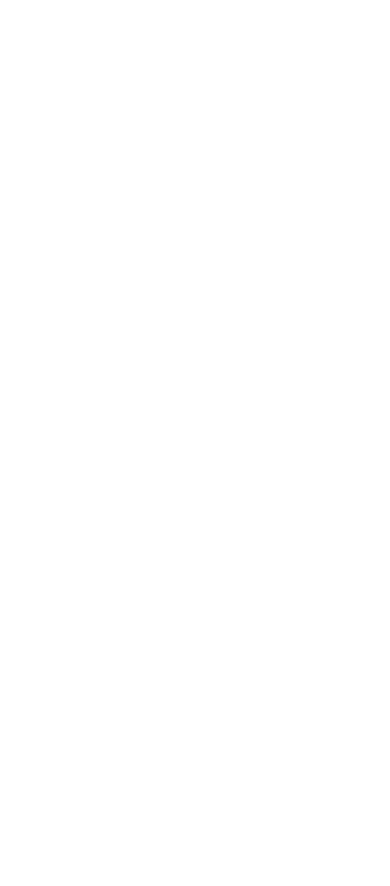
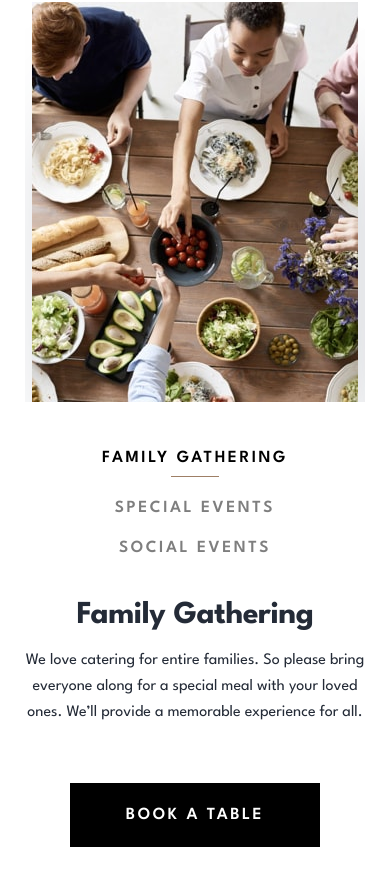
Before and after one commit to AristarhMD/dine-restaurant-website, a React (Vite) app: page / in a window 390 px wide. Shown: the part 3964-4850 px from the top of the page. Before the commit the page ends 3886 px from the top, so only its background shows below. Built offline with nearby package versions, Linux system fonts and the light colour scheme.

Commit message:
Slider section creation
Was created SliderSection componenet, responsive with all functionality.

```diff
--- a/src/components/App.jsx
+++ b/src/components/App.jsx
@@ -1,6 +1,7 @@
 import HeroSection from "./mainpage/HeroSection";
 import MenuSection from "./mainpage/MenuSection";
 import Presentation from "./mainpage/Presentation";
+import SliderSection from "./mainpage/SliderSection";
 
 function App() {
   return (
@@ -8,6 +9,7 @@ function App() {
       <HeroSection />
       <Presentation />
       <MenuSection />
+      <SliderSection />
     </>
   );
 }
--- a/src/components/mainpage/MenuSection.jsx
+++ b/src/components/mainpage/MenuSection.jsx
@@ -3,7 +3,7 @@ import Dishes from "../reusable/Dishes";
 
 export default function MenuSection() {
   return (
-    <section className="bg-neutral-900 w-full py-21.75 md:py-24.25 xl:pb-30 xl:pt-50 xl:-mt-20">
+    <section className="bg-neutral-900 w-full py-21.75 md:py-24.25 xl:pb-30 xl:pt-50 xl:-mt-20 overflow-hidden">
       <div className="mx-auto w-[87.2%] md:w-[74.60%] xl:w-[77.08%] flex flex-col items-center gap-20 md:gap-12 xl:gap-31.25 xl:flex-row xl:justify-between  ">
         {/* Header of the section */}
         <header className="text-neutral-0 text-center xl:text-left xl:self-start  xl:basis-115 xl:shrink-0">
--- /dev/null
+++ b/src/components/mainpage/SliderSection.jsx
@@ -0,0 +1,116 @@
+import { useState } from "react";
+import Button from "../reusable/Button.jsx";
+import LinesBlock from "../reusable/LinesBlock.jsx";
+import Rectangle from "../reusable/Rectangle.jsx";
+
+export default function SliderSection() {
+  const [activeSlide, setActiveSlid] = useState(0);
+  const data = [
+    {
+      mobImg: "/images/slider/family-gathering-mobile.jpg",
+      tabImg:
+        "/images/slider/family-gathering-tablet.jpg , /images/slider/family-gathering-tablet@2x.jpg ",
+      deskImg:
+        "/images/slider/family-gathering-desktop.jpg , /images/slider/family-gathering-desktop@2x.jpg",
+      altText:
+        "Photo of the table with food and an group of firends that eat together.",
+      header: "Family Gathering",
+      content:
+        "We love catering for entire families. So please bring everyone along for a special meal with your loved ones. We’ll provide a memorable experience for all.",
+    },
+    {
+      mobImg: "/images/slider/special-events-mobile.jpg",
+      tabImg:
+        "/images/slider/special-events-tablet.jpg , /images/slider/special-events-tablet@2x.jpg ",
+      deskImg:
+        "/images/slider/special-events-desktop.jpg , /images/slider/special-events-desktop@2x.jpg",
+      altText: "Photo of the friends reniunion around the table.",
+      header: "Special Events",
+      content:
+        "Whether it’s a romantic dinner or special date you’re celebrating with others we’ll look after you. We’ll be sure to mark your special date with an unforgettable meal.",
+    },
+    {
+      mobImg: "/images/slider/social-events-mobile.jpg",
+      tabImg:
+        "/images/slider/social-events-tablet.jpg , /images/slider/social-events-tablet@2x.jpg ",
+      deskImg:
+        "/images/slider/social-events-desktop.jpg , /images/slider/social-events-desktop@2x.jpg",
+      altText:
+        "Photo of the table with food and an group of firends that eat together.",
+      header: "Social Events",
+      content:
+        "Are you looking to have a larger social event? No problem! We’re more than happy to cater for big parties. We’ll work with you to make your event a hit with everyone.",
+    },
+  ];
+
+  const handleChangeSlide = (id) => {
+    if (activeSlide === id) return;
+    setActiveSlid(id);
+  };
+  return (
+    <section className="pt-20 pb-24 md:py-30 xl:py-40 relative">
+      <Rectangle style="invisible md:visible rounded-tr-[100px] absolute -z-1 top-0 right-[50.78%] xl:right-[62.15%]" />
+      <div className="mx-auto w-[87.2%] md:w-[89.71%] xl:w-[77.08%] grid grid-cols-1 xl:grid-cols-[540px_445px] xl:grid-rows-[min-content_min-content] xl:gap-x-31.25 relative">
+        <LinesBlock style="invisible md:visible absolute z-1 -top-9.5 right-[76.6%] xl:right-auto xl:-left-[4%]" />
+        <div className="mb-12 md:mb-14 xl:mb-0 xl:col-start-1 xl:row-start-1 xl:row-span-2 overflow-hidden">
+          <div
+            className="flex "
+            style={{ transform: `translateX(-${activeSlide * 100}%)` }}
+          >
+            {data.map((slide, idx) => (
+              <div className="w-full shrink-0 relative" key={idx}>
+                <picture>
+                  <source media="(min-width: 1280px)" srcSet={slide.deskImg} />
+                  <source media="(min-width: 768px)" srcSet={slide.tabImg} />
+                  <img
+                    src={slide.mobImg}
+                    alt={slide.altText}
+                    className="shadow-presentation mx-auto"
+                  />
+                </picture>
+              </div>
+            ))}
+          </div>
+        </div>
+        <div className="flex flex-col md:flex-row xl:flex-col md:items-center md:justify-around xl:justify-start xl:items-start gap-6 md:gap-2.5 xl:gap-8 preset-5 mb-10 md:mb-17.25 xl:mb-0 xl:row-start-2">
+          <button
+            className={`cursor-pointer opacity-50 ${activeSlide === 0 ? "active-slide" : ""}`}
+            onClick={() => handleChangeSlide(0)}
+          >
+            FAMILY GATHERING
+          </button>
+          <button
+            className={`cursor-pointer opacity-50 ${activeSlide === 1 ? "active-slide" : ""}`}
+            onClick={() => handleChangeSlide(1)}
+          >
+            SPECIAL EVENTS
+          </button>
+          <button
+            className={`cursor-pointer opacity-50 ${activeSlide === 2 ? "active-slide" : ""}`}
+            onClick={() => handleChangeSlide(2)}
+          >
+            SOCIAL EVENTS
+          </button>
+        </div>
+
+        <div className="md:w-[66.32%] xl:w-full md:mx-auto xl:ml-0 flex flex-col items-center xl:items-start xl:row-start-1 xl:pt-18.25 overflow-hidden">
+          <div
+            className="flex "
+            style={{ transform: `translateX(-${activeSlide * 100}%)` }}
+          >
+            {data.map((slide, idx) => (
+              <div
+                key={idx}
+                className="text-slate-800 text-center xl:text-left flex flex-col gap-3 md:gap-5 basis-full shrink-0"
+              >
+                <h3 className="secType">{slide.header}</h3>
+                <p className="firstType">{slide.content}</p>
+              </div>
+            ))}
+          </div>
+          <Button type="btnTThree mt-7.5 md:mt-14" />
+        </div>
+      </div>
+    </section>
+  );
+}
--- a/src/components/reusable/Dishes.jsx
+++ b/src/components/reusable/Dishes.jsx
@@ -1,3 +1,5 @@
+import { Fragment } from "react";
+
 export default function Dishes() {
   const data = [
     {
@@ -30,12 +32,12 @@ export default function Dishes() {
       {data.map((dish, idx) => {
         if (idx < data.length - 1) {
           return (
-            <>
+            <Fragment key={idx}>
               <article className="flex flex-col items-center gap-10 md:gap-15.5 md:flex-row">
                 <picture className="relative">
                   <source
                     media="(min-width:768px )"
-                    srcset={dish.tabletImgPath}
+                    srcSet={dish.tabletImgPath}
                   />
                   <img
                     src={dish.mobileImgPath}
@@ -53,14 +55,17 @@ export default function Dishes() {
                 </div>
               </article>
               <hr className="w-full border-neutral-0/15 mt-5 mb-6 md:my-6" />
-            </>
+            </Fragment>
           );
         }
 
         return (
-          <article className="flex flex-col items-center gap-10 md:gap-15.5 md:flex-row">
+          <article
+            className="flex flex-col items-center gap-10 md:gap-15.5 md:flex-row"
+            key={idx}
+          >
             <picture className="relative">
-              <source media="(min-width:768px )" srcset={dish.tabletImgPath} />
+              <source media="(min-width:768px )" srcSet={dish.tabletImgPath} />
               <img
                 src={dish.mobileImgPath}
                 alt={dish.imgAlt}
--- a/src/index.css
+++ b/src/index.css
@@ -79,3 +79,11 @@
 .btnTTwo {
   @apply border-neutral-950;
 }
+
+.btnTThree {
+  @apply bg-neutral-950;
+}
+
+.active-slide {
+  @apply opacity-100 pb-2.5 md:pb-0 relative md:after:mt-5 xl:after:mt-0 after:content-[''] after:absolute after:-z-1 after:h-px after:w-12 xl:after:w-23.75 after:bg-stone-500 after:top-full xl:after:top-1/2 after:left-1/2 xl:after:left-auto xl:after:right-full xl:after:mr-8 after:-translate-x-1/2 xl:after:translate-x-0 xl:after:-translate-y-1/2;
+}
```
